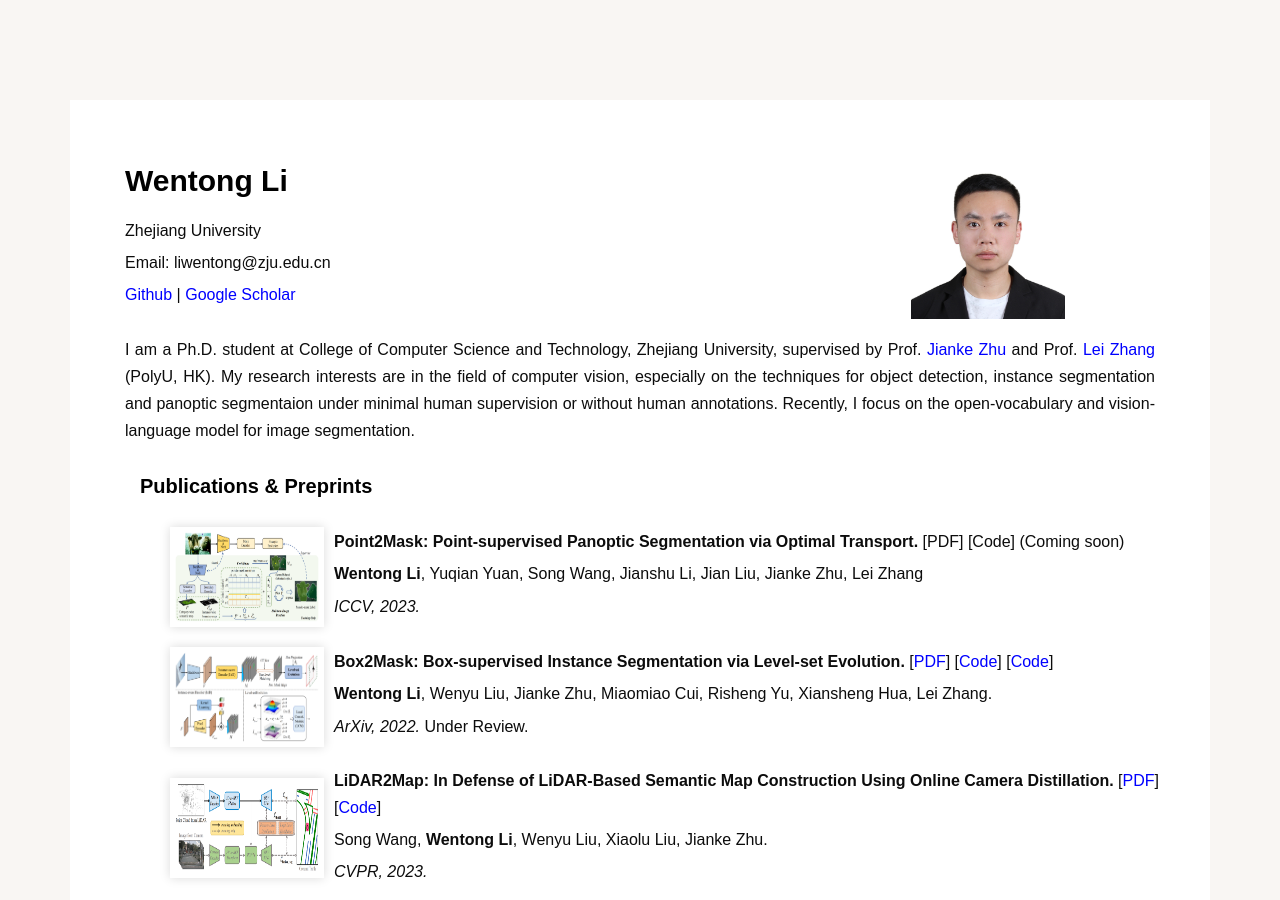
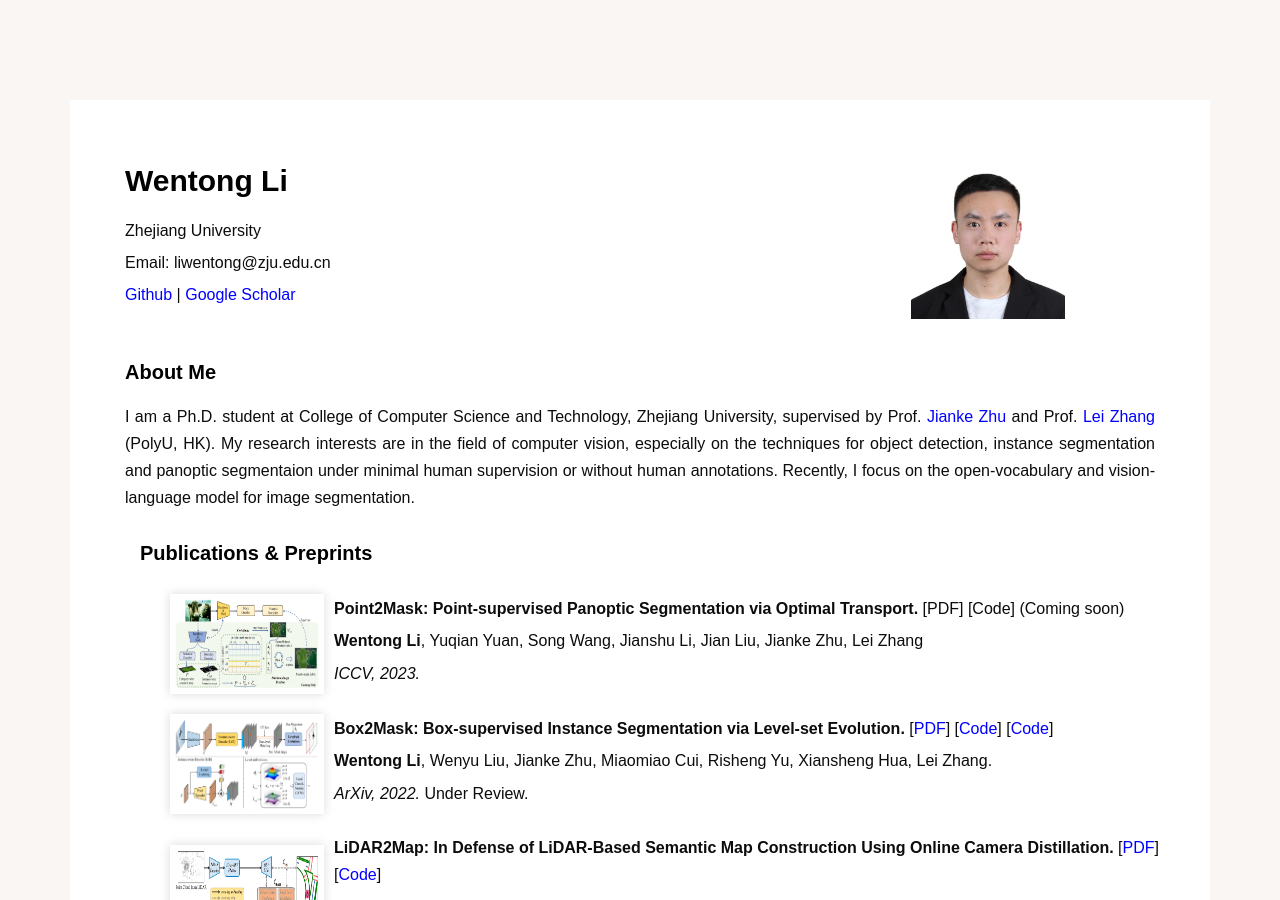
Before and after one commit to cslwt/cslwt.github.io, a Jekyll site: the page index.html, which Jekyll copies as it is, in a window 1280 px wide and 900 px high. Built offline with Jekyll 4.4.1, drawn with Linux system fonts in a browser that asks for light colours; some web fonts are replaced.

Commit message:
Update index.html

```diff
--- a/index.html
+++ b/index.html
@@ -81,7 +81,7 @@
 						 </div>
 
 					<br/>
-
+					<h3 style="text-align:left;">About Me</h3>
 					<p>I am a Ph.D. student at College of Computer Science and Technology, Zhejiang University, supervised by Prof.
 						<a href="https://person.zju.edu.cn/jkzhu">Jianke Zhu</a> and Prof.
 						<a href="http://www4.comp.polyu.edu.hk/~cslzhang/">Lei Zhang </a>(PolyU, HK).
```
